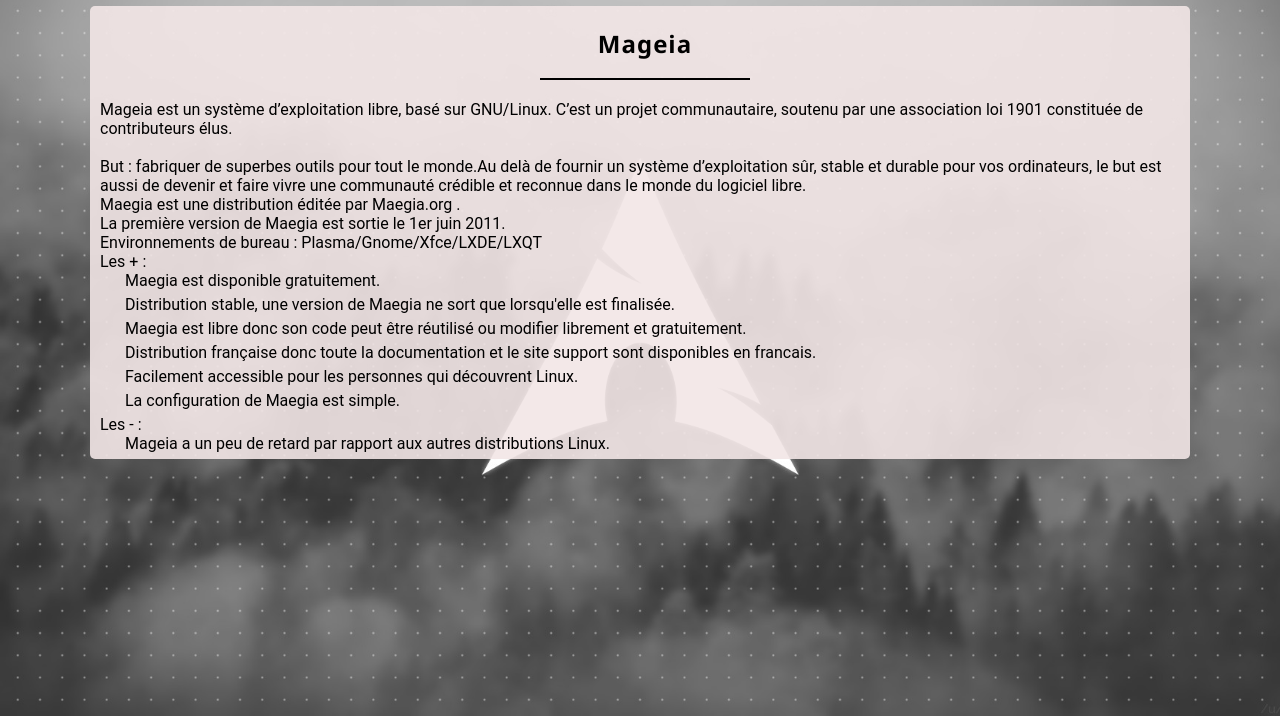
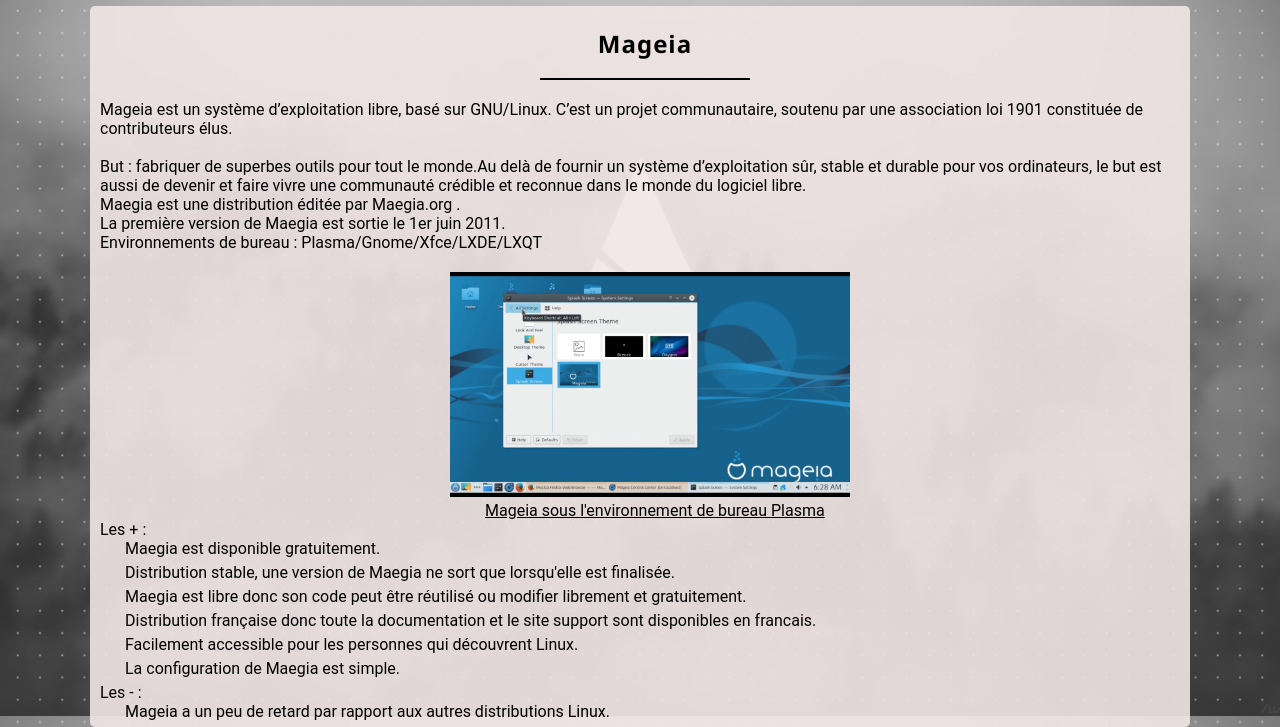
Before and after one commit to isckraa/UNIX, a plain HTML site: page views/mageia.html in a window 1280 px wide. Shown: the part 84-811 px from the top of the page. Drawn offline with Linux system fonts and the light colour scheme.

Commit message:
Add plasma screen img of environment Plasma

```diff
--- a/css/style.css
+++ b/css/style.css
@@ -428,6 +428,17 @@ margin-left: 385px;
     letter-spacing: 0.3px;
 }
 
+#mageia-plasma {
+    max-width: 400px;
+    margin-top: 20px;
+    margin-left: 350px;
+}
+
+#mageia-plasma + p {
+text-decoration: underline;
+margin-left: 385px;
+}
+
 /*
 ** Kali
 */
--- a/views/mageia.html
+++ b/views/mageia.html
@@ -47,6 +47,10 @@
 
                     <p>Environnements de bureau : Plasma/Gnome/Xfce/LXDE/LXQT</p>
 
+                    <img id="mageia-plasma" src="../assets/images/maegia_plasma.jpg"/>
+
+                    <p> Mageia sous l'environnement de bureau Plasma</p>
+
                     <p>
                         Les + :
 
```
Also changed, not shown: assets/images/maegia_plasma.jpg (added).
